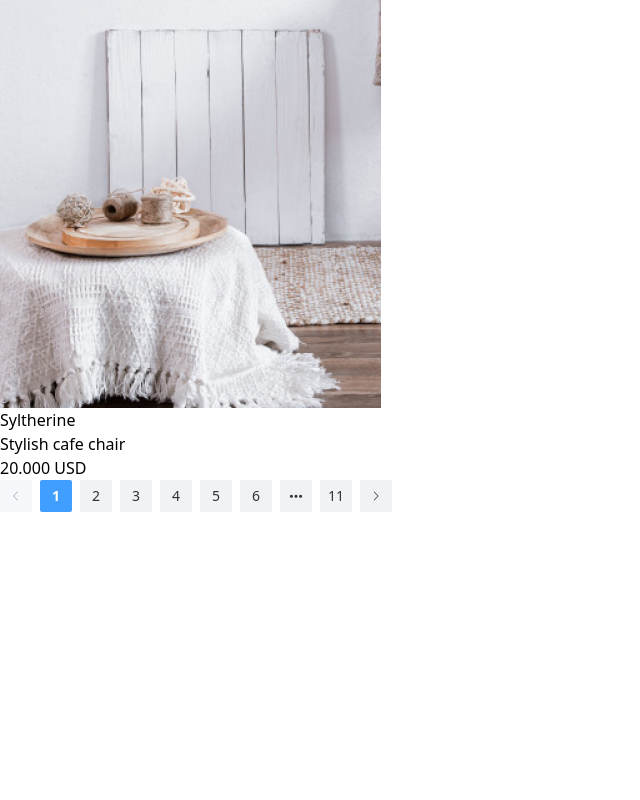
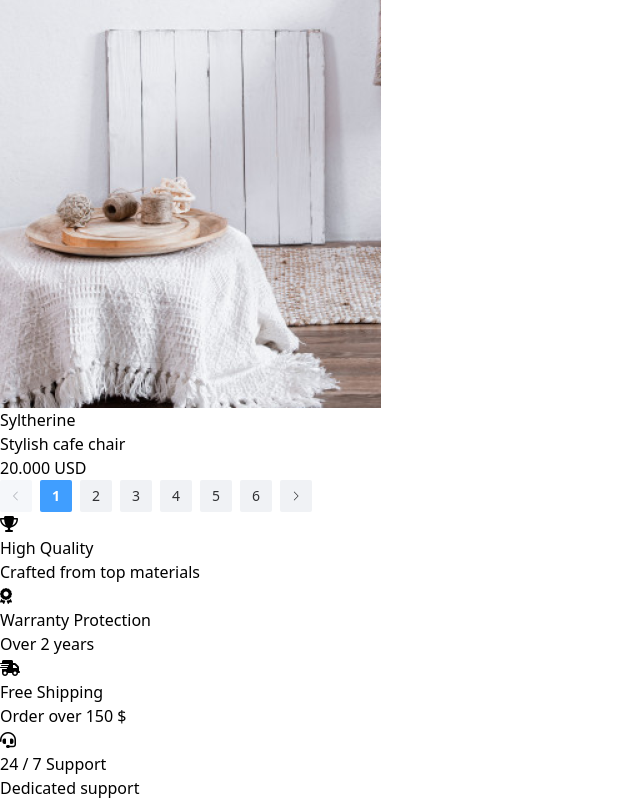
Before and after one commit to TolibjonFayz/furniro_frontend, a Vue app: page /shop in a window 1280 px wide. Shown: the part 4287-5087 px from the top of the page, without its empty margins (0-640 px from the left). Before the commit the page ends 4799 px from the top, so only its background shows below. Built offline with nearby package versions, Linux system fonts and the light colour scheme.

Commit message:
Shop page HighQuality component is done

```diff
--- /dev/null
+++ b/src/components/Shop/HighQuality.vue
@@ -0,0 +1,61 @@
+<template>
+  <div id="main" class="flex justify-around bg-[#FAF3EA] pt-16 pb-16">
+    <div id="first" class="flex items-center gap-3">
+      <i class="fa-solid fa-trophy text-[40px]"></i>
+      <div>
+        <h1 class="font-['Poppins'] text-[22px] font-semibold text-[#242424]">
+          High Quality
+        </h1>
+        <h3 class="font-['Poppins'] text-[16px] font-medium text-[#898989]">
+          Crafted from top materials
+        </h3>
+      </div>
+    </div>
+
+    <div id="second" class="flex items-center gap-3">
+      <i class="fa-solid fa-award text-[40px]"></i>
+      <div>
+        <h1 class="font-['Poppins'] text-[22px] font-semibold text-[#242424]">
+          Warranty Protection
+        </h1>
+        <h3 class="font-['Poppins'] text-[16px] font-medium text-[#898989]">
+          Over 2 years
+        </h3>
+      </div>
+    </div>
+
+    <div id="third" class="flex items-center gap-3">
+      <i class="fa-solid fa-truck-fast text-[40px]"></i>
+      <div>
+        <h1 class="font-['Poppins'] text-[22px] font-semibold text-[#242424]">
+          Free Shipping
+        </h1>
+        <h3 class="font-['Poppins'] text-[16px] font-medium text-[#898989]">
+          Order over 150 $
+        </h3>
+      </div>
+    </div>
+
+    <div id="fourth" class="flex items-center gap-3">
+      <i class="fa-solid fa-headset text-[40px]"></i>
+      <div>
+        <h1 class="font-['Poppins'] text-[22px] font-semibold text-[#242424]">
+          24 / 7 Support
+        </h1>
+        <h3 class="font-['Poppins'] text-[16px] font-medium text-[#898989]">
+          Dedicated support
+        </h3>
+      </div>
+    </div>
+  </div>
+</template>
+
+<style lang="scss" scoped>
+@media screen and (max-width: 800px) {
+  #main {
+    flex-direction: column;
+    align-items: center;
+    gap: 40px;
+  }
+}
+</style>
--- a/src/components/Shop/ShopProducts.vue
+++ b/src/components/Shop/ShopProducts.vue
@@ -1,5 +1,5 @@
 <template>
-  <div id="blogs" class="flex flex-wrap justify-center mb-10 gap-10">
+  <div id="blogs" class="flex flex-wrap justify-center mt-12 mb-10 gap-10">
     <Product />
     <Product />
     <Product />
@@ -9,8 +9,8 @@
     <Product />
     <Product />
   </div>
-  <div id="pagination" class="flex justify-center">
-    <el-pagination background layout="prev, pager, next" :total="110" />
+  <div id="pagination" class="flex justify-center mb-16">
+    <el-pagination background layout="prev, pager, next" :total="60" />
   </div>
 </template>
 
--- a/src/pages/ShopPage.vue
+++ b/src/pages/ShopPage.vue
@@ -3,6 +3,7 @@
   <ShopImage />
   <ShopFilter />
   <ShopProducts />
+  <HighQuality />
 </template>
 
 <script setup>
@@ -10,6 +11,7 @@ import Header from "../components/Main/Header.vue";
 import ShopImage from "../components/Shop/ShopImage.vue";
 import ShopFilter from "../components/Shop/ShopFilter.vue";
 import ShopProducts from "../components/Shop/ShopProducts.vue";
+import HighQuality from "../components/Shop/HighQuality.vue";
 </script>
 
 <style lang="scss" scoped></style>
```
